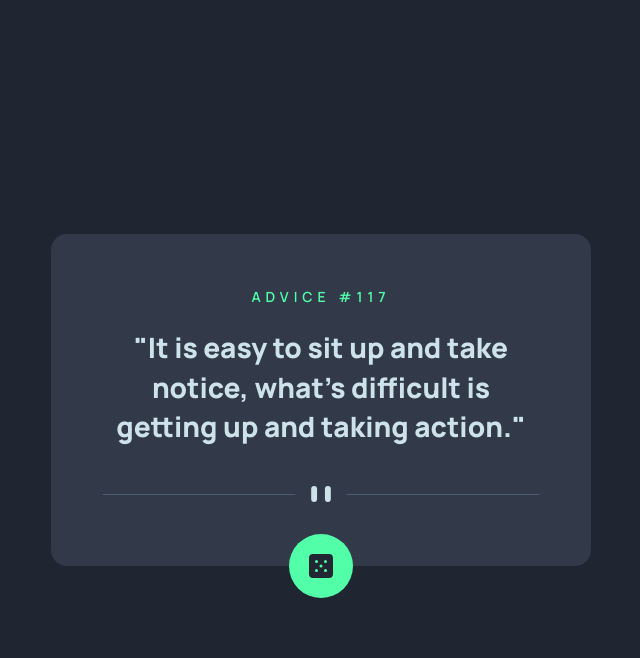
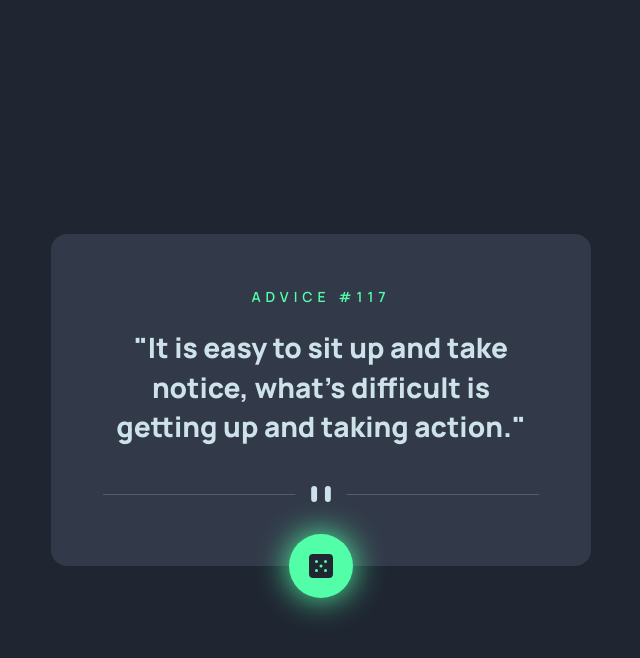
Before and after one commit to sheronimo/frontendmentor-advicegenerator, a plain HTML site: page index.html in a window 1280 px wide. In both pictures the pointer is over the button 640 px from the left and 565 px from the top of the page. Shown: the whole page, without its empty margins (319-959 px from the left). Drawn offline with Linux system fonts and the light colour scheme.

Commit message:
add button glow

```diff
--- a/css/style.css
+++ b/css/style.css
@@ -88,4 +88,9 @@ body {
 	position: absolute;
 	bottom: 0;
 	transform: translateY(50%);
+	transition: filter 0.3s ease-in;
 }
+
+.btn-getquote:hover {
+	filter: drop-shadow(0 0 1rem var(--clr-secondary));
+}
```
